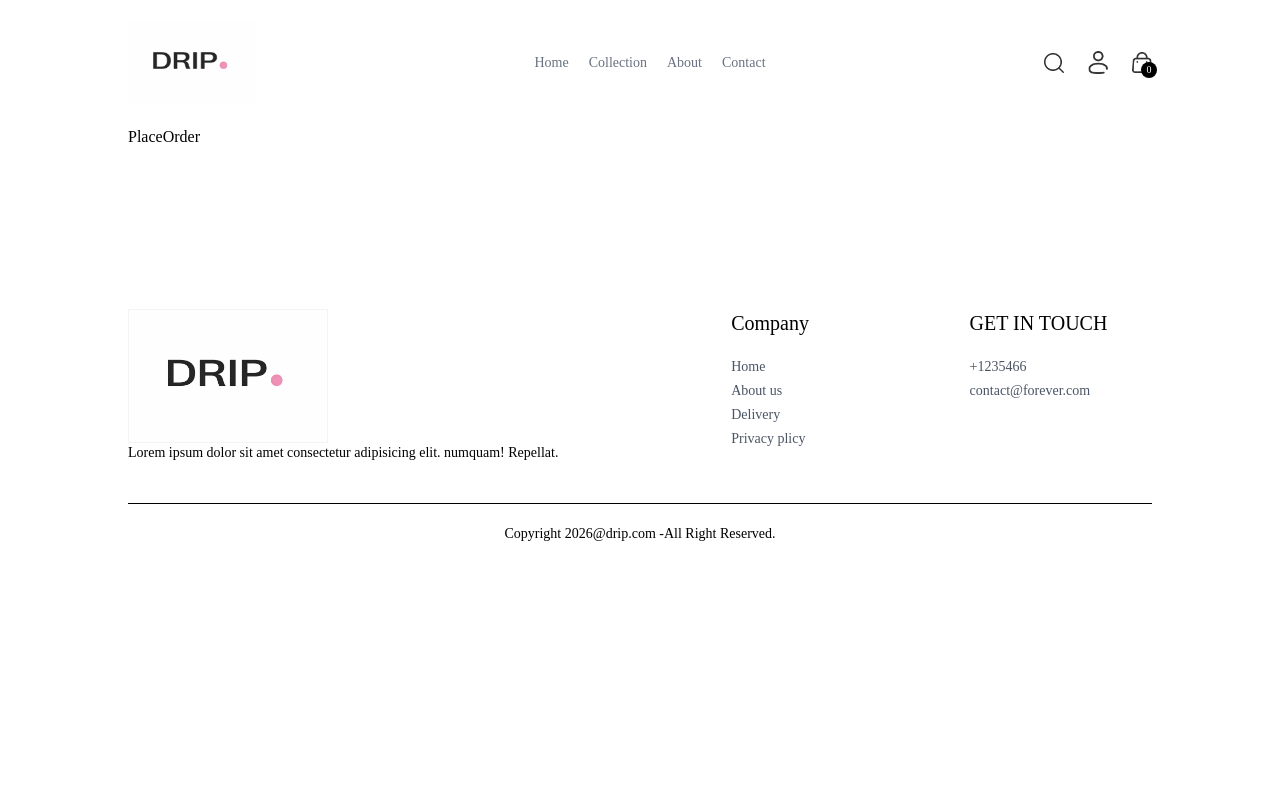
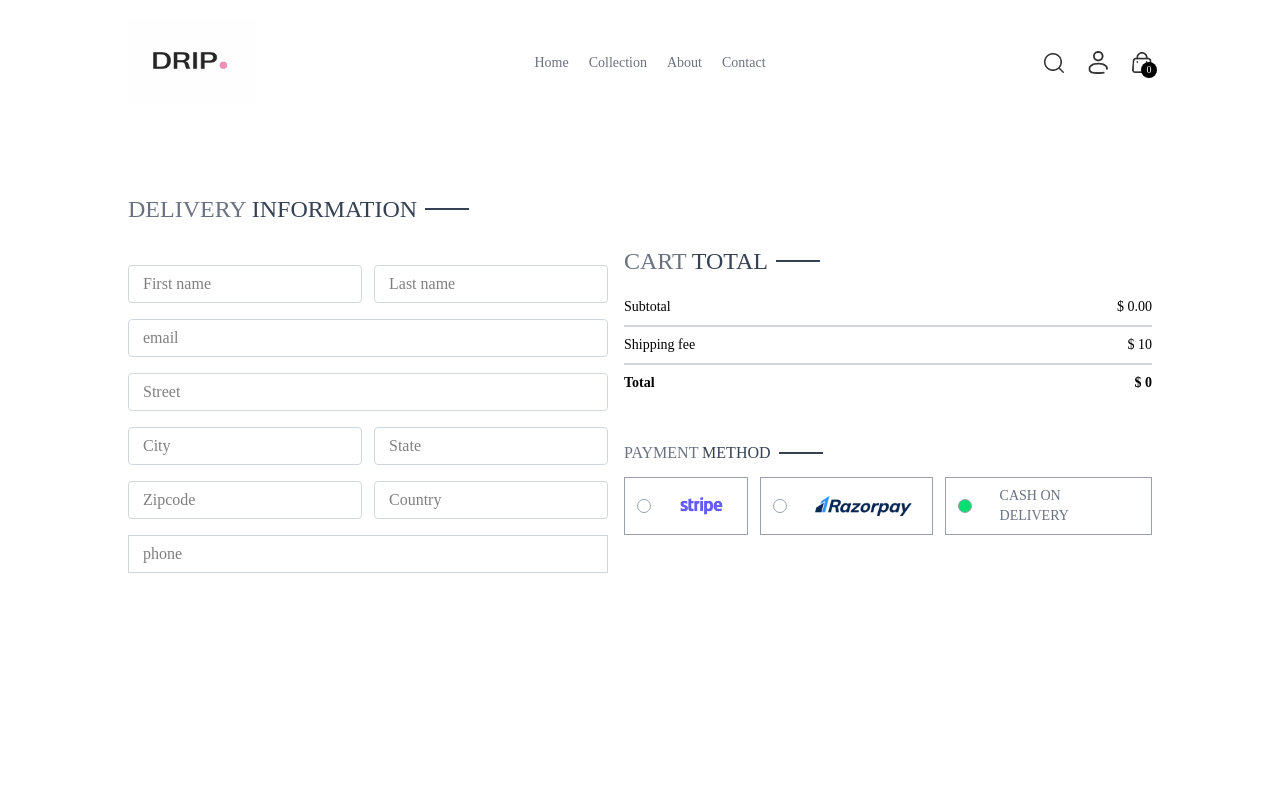
Before and after one commit to kingpin9292/Drip_Full-Stack, a React (Vite) app in the folder frontEnd/: page /place-order in a window 1280 px wide. Shown: the top 800 px of the page. Built offline with nearby package versions, Linux system fonts and the light colour scheme.

Commit message:
Implement PlaceOrder page

```diff
--- a/frontEnd/src/components/CartTotal.jsx
+++ b/frontEnd/src/components/CartTotal.jsx
@@ -17,14 +17,14 @@ const CartTotal = () => {
             {currency} {getCartAmount()}.00
           </p>
         </div>
-        <hr />
+        <hr className="border border-gray-300" />
         <div className="flex justify-between">
           <p>Shipping fee</p>
           <p>
             {currency} {delivery_fee}
           </p>
         </div>
-        <hr />
+        <hr className="border border-gray-300" />
         <div className="flex justify-between">
           <b>Total</b>
           <b>
--- a/frontEnd/src/pages/PlaceOrder.jsx
+++ b/frontEnd/src/pages/PlaceOrder.jsx
@@ -1,7 +1,77 @@
-import React from "react";
+import { useState } from "react";
+import Tittle from "../components/Tittle";
+import CartTotal from "../components/CartTotal";
+import { assets } from "../assets/assets";
 
 const PlaceOrder = () => {
-  return <div>PlaceOrder</div>;
+  const [method, setMethod] = useState("cod");
+  return (
+    <div className="flex flex-col sm:flex-row justify-between gap-4 pt-5 sm:pt-14 min-h-[80vh]">
+      {/*left side*/}
+      <div className="flex flex-col gap-4 w-full sm:max-w-[480px]">
+        <div className="text-xl sm:text-2xl my-3">
+          <Tittle text1={"DELIVERY"} text2={"INFORMATION"} />
+        </div>
+
+        <div className="flex gap-3">
+          <input className="border border-gray-300 rounded py-1.5 px-3.5 w-full" type="text" placeholder="First name" />
+          <input className="border border-gray-300 rounded py-1.5 px-3.5 w-full" type="text" placeholder="Last name" />
+        </div>
+        <input className="border border-gray-300 rounded py-1.5 px-3.5 w-full" type="email" placeholder="email" />
+        <input className="border border-gray-300 rounded py-1.5 px-3.5 w-full" type="text" placeholder="Street" />
+        <div className="flex  gap-3">
+          <input className="border border-gray-300 rounded py-1.5 px-3.5 w-full" type="text" placeholder="City" />
+          <input className="border border-gray-300 rounded py-1.5 px-3.5 w-full" type="text" placeholder="State" />
+        </div>
+        <div className="flex  gap-3">
+          <input className="border border-gray-300 rounded py-1.5 px-3.5 w-full" type="number" placeholder="Zipcode" />
+          <input className="border border-gray-300 rounded py-1.5 px-3.5 w-full" type="text" placeholder="Country" />
+        </div>
+        <input className="border border-gray-300 py-1.5 px-3.5 w-full" type="number" placeholder="phone" />
+      </div>
+      {/*right side*/}
+      <div className="mt-8">
+        <div className="mt-8 min-w-80">
+          <CartTotal />
+        </div>
+
+        <div className="mt-12">
+          <Tittle text1={"PAYMENT"} text2={"METHOD"} />
+          {/*paymet method selection*/}
+          <div className="flex gap-3 flex-col lg:flex-row">
+            <div
+              onClick={() => setMethod("stripe")}
+              className="flex items-center gap-3 border border-gray-400 p-2 px-3 cursor-pointer"
+            >
+              <p
+                className={`min-w-3.5 h-3.5 border border-gray-400 rounded-full ${method === "stripe" ? "bg-green-400" : ""}`}
+              ></p>
+              <img className="h-5 mx-4" src={assets.stripe_logo} alt="" />
+            </div>
+
+            <div
+              onClick={() => setMethod("razorpay")}
+              className="flex items-center gap-3 border border-gray-400 p-2 px-3 cursor-pointer"
+            >
+              <p
+                className={`min-w-3.5 h-3.5 border border-gray-400 rounded-full ${method === "razorpay" ? "bg-green-400" : ""}`}
+              ></p>
+              <img className="h-5 mx-4" src={assets.razorpay_logo} alt="" />
+            </div>
+            <div
+              onClick={() => setMethod("cod")}
+              className="flex items-center gap-3 border border-gray-400 p-2 px-3 cursor-pointer"
+            >
+              <p
+                className={`min-w-3.5 h-3.5 border border-gray-400 rounded-full ${method === "cod" ? "bg-green-400" : ""}`}
+              ></p>
+              <p className="text-gray-500 text-sm font-medium mx-4">CASH ON DELIVERY</p>
+            </div>
+          </div>
+        </div>
+      </div>
+    </div>
+  );
 };
 
 export default PlaceOrder;
```
